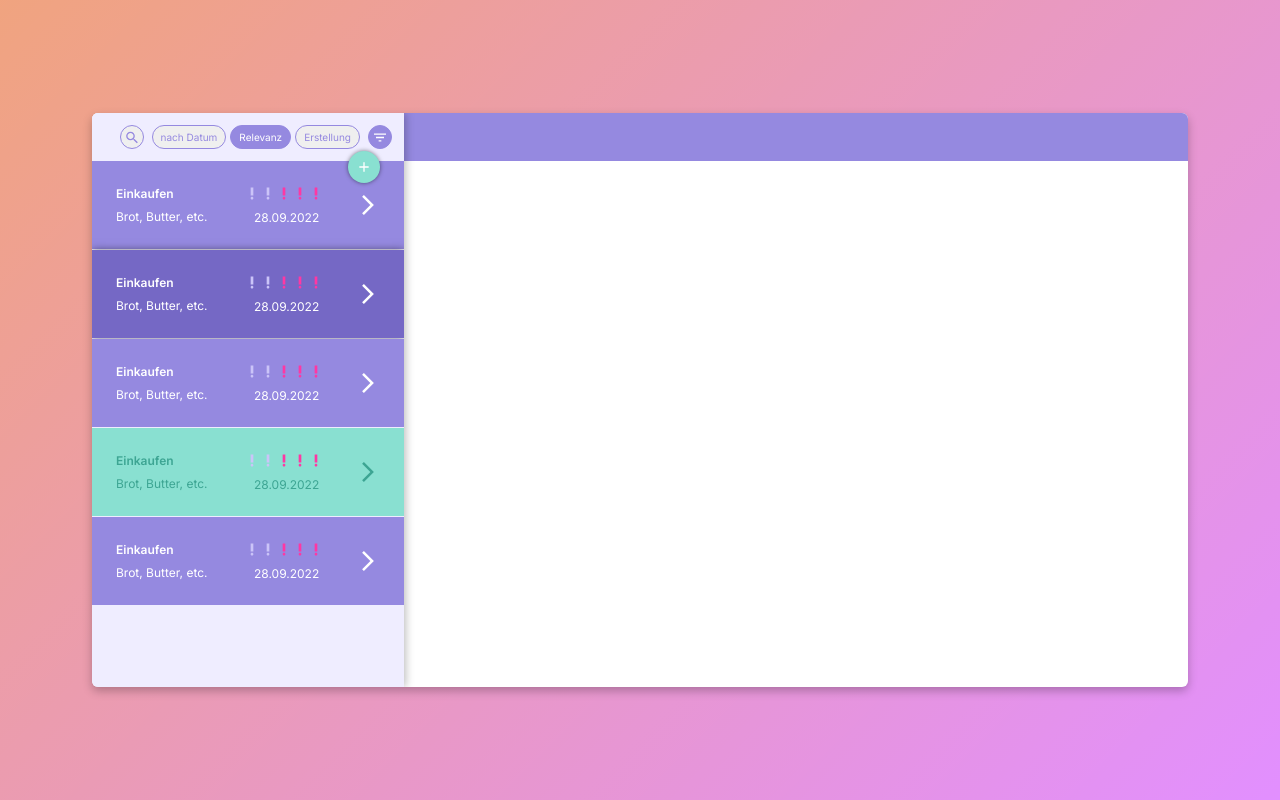
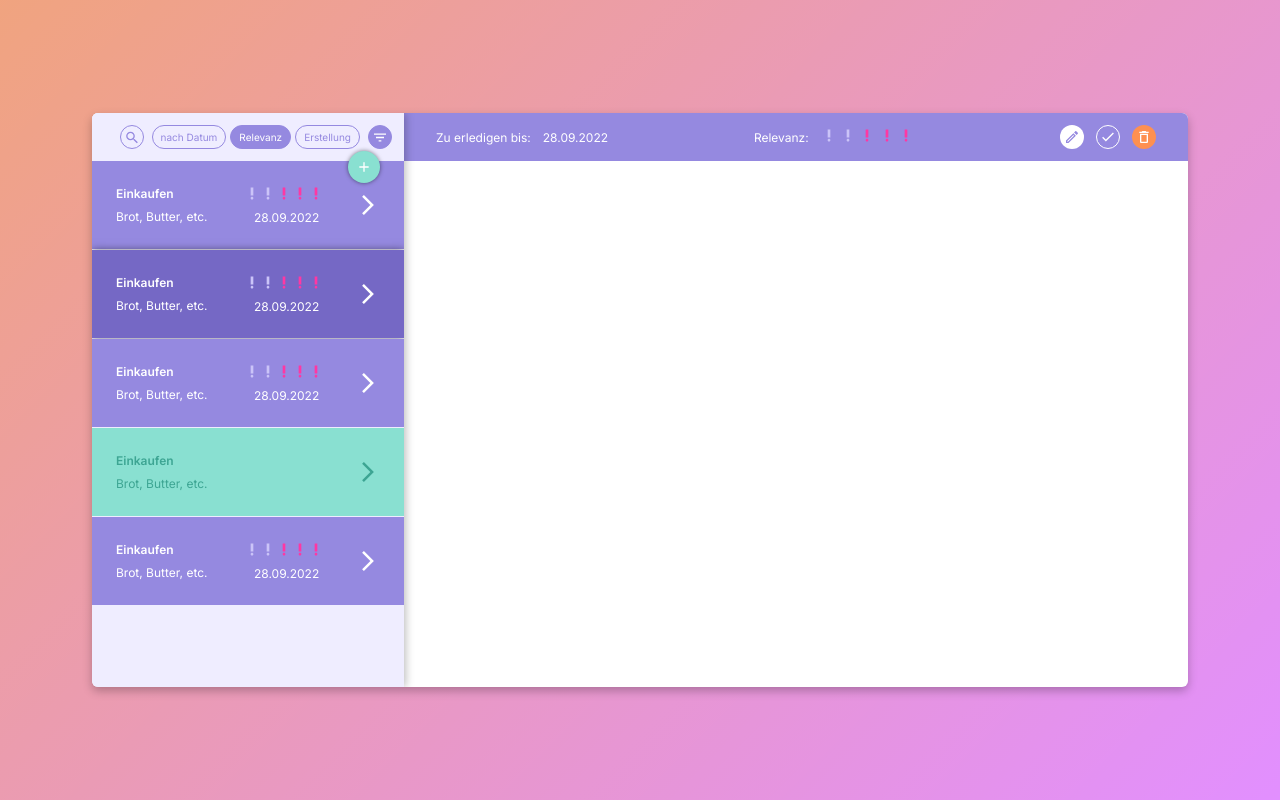
Before and after one commit to randomValue/fee22-project-1, a website with bundled scripts: page source/public/index.html in a window 1280 px wide. Built offline with nearby package versions, Linux system fonts and the light colour scheme.

Commit message:
Add some more styles in header

```diff
--- a/source/public/index.html
+++ b/source/public/index.html
@@ -203,41 +203,6 @@
                                     <span class="nav-button-title">Einkaufen</span>
                                     <span>Brot, Butter, etc.</span>
                                 </span>
-                                <span class="nav-button-date-prio">
-                                    <span class="nav-button-prio">
-                                        <svg width="16" height="17" viewBox="0 0 16 17" fill="none"
-                                             xmlns="http://www.w3.org/2000/svg">
-                                            <path d="M7.99999 14.5C8.73637 14.5 9.33332 13.903 9.33332 13.1667C9.33332 12.4303 8.73637 11.8333 7.99999 11.8333C7.26361 11.8333 6.66666 12.4303 6.66666 13.1667C6.66666 13.903 7.26361 14.5 7.99999 14.5Z"
-                                                  fill="currentColor"/>
-                                            <path d="M6.66666 2.5H9.33332V10.5H6.66666V2.5Z" fill="currentColor"/>
-                                        </svg>
-                                        <svg width="16" height="17" viewBox="0 0 16 17" fill="none"
-                                             xmlns="http://www.w3.org/2000/svg">
-                                            <path d="M7.99999 14.5C8.73637 14.5 9.33332 13.903 9.33332 13.1667C9.33332 12.4303 8.73637 11.8333 7.99999 11.8333C7.26361 11.8333 6.66666 12.4303 6.66666 13.1667C6.66666 13.903 7.26361 14.5 7.99999 14.5Z"
-                                                  fill="currentColor"/>
-                                            <path d="M6.66666 2.5H9.33332V10.5H6.66666V2.5Z" fill="currentColor"/>
-                                        </svg>
-                                        <svg width="16" height="17" viewBox="0 0 16 17" fill="none"
-                                             xmlns="http://www.w3.org/2000/svg" class="active-prio">
-                                            <path d="M7.99999 14.5C8.73637 14.5 9.33332 13.903 9.33332 13.1667C9.33332 12.4303 8.73637 11.8333 7.99999 11.8333C7.26361 11.8333 6.66666 12.4303 6.66666 13.1667C6.66666 13.903 7.26361 14.5 7.99999 14.5Z"
-                                                  fill="currentColor"/>
-                                            <path d="M6.66666 2.5H9.33332V10.5H6.66666V2.5Z" fill="currentColor"/>
-                                        </svg>
-                                        <svg width="16" height="17" viewBox="0 0 16 17" fill="none"
-                                             xmlns="http://www.w3.org/2000/svg" class="active-prio">
-                                            <path d="M7.99999 14.5C8.73637 14.5 9.33332 13.903 9.33332 13.1667C9.33332 12.4303 8.73637 11.8333 7.99999 11.8333C7.26361 11.8333 6.66666 12.4303 6.66666 13.1667C6.66666 13.903 7.26361 14.5 7.99999 14.5Z"
-                                                  fill="currentColor"/>
-                                            <path d="M6.66666 2.5H9.33332V10.5H6.66666V2.5Z" fill="currentColor"/>
-                                        </svg>
-                                        <svg width="16" height="17" viewBox="0 0 16 17" fill="none"
-                                             xmlns="http://www.w3.org/2000/svg" class="active-prio">
-                                            <path d="M7.99999 14.5C8.73637 14.5 9.33332 13.903 9.33332 13.1667C9.33332 12.4303 8.73637 11.8333 7.99999 11.8333C7.26361 11.8333 6.66666 12.4303 6.66666 13.1667C6.66666 13.903 7.26361 14.5 7.99999 14.5Z"
-                                                  fill="currentColor"/>
-                                            <path d="M6.66666 2.5H9.33332V10.5H6.66666V2.5Z" fill="currentColor"/>
-                                        </svg>
-                                    </span>
-                                    <span>28.09.2022</span>
-                                </span>
                                 <svg width="24" height="24" viewBox="0 0 24 24" fill="none"
                                      xmlns="http://www.w3.org/2000/svg">
                                     <path d="M6.11499 20.23L7.88499 22L17.885 12L7.88499 2L6.11499 3.77L14.345 12L6.11499 20.23Z"
@@ -299,7 +264,79 @@
                 </nav>
             </div>
             <section class="note">
-                <div class="header"></div>
+                <div class="header">
+                    <div class="header-date-container">
+                        <div class="header-date-label">
+                            Zu erledigen bis:
+                        </div>
+                        <div class="header-dat">28.09.2022</div>
+                    </div>
+                    <div class="header-prio">
+                        <div class="header-prio-label">Relevanz:</div>
+                        <div>
+                            <svg width="16" height="17" viewBox="0 0 16 17" fill="none"
+                                 xmlns="http://www.w3.org/2000/svg">
+                                <path d="M7.99999 14.5C8.73637 14.5 9.33332 13.903 9.33332 13.1667C9.33332 12.4303 8.73637 11.8333 7.99999 11.8333C7.26361 11.8333 6.66666 12.4303 6.66666 13.1667C6.66666 13.903 7.26361 14.5 7.99999 14.5Z"
+                                      fill="currentColor"/>
+                                <path d="M6.66666 2.5H9.33332V10.5H6.66666V2.5Z" fill="currentColor"/>
+                            </svg>
+                            <svg width="16" height="17" viewBox="0 0 16 17" fill="none"
+                                 xmlns="http://www.w3.org/2000/svg">
+                                <path d="M7.99999 14.5C8.73637 14.5 9.33332 13.903 9.33332 13.1667C9.33332 12.4303 8.73637 11.8333 7.99999 11.8333C7.26361 11.8333 6.66666 12.4303 6.66666 13.1667C6.66666 13.903 7.26361 14.5 7.99999 14.5Z"
+                                      fill="currentColor"/>
+                                <path d="M6.66666 2.5H9.33332V10.5H6.66666V2.5Z" fill="currentColor"/>
+                            </svg>
+                            <svg width="16" height="17" viewBox="0 0 16 17" fill="none"
+                                 xmlns="http://www.w3.org/2000/svg" class="active-prio">
+                                <path d="M7.99999 14.5C8.73637 14.5 9.33332 13.903 9.33332 13.1667C9.33332 12.4303 8.73637 11.8333 7.99999 11.8333C7.26361 11.8333 6.66666 12.4303 6.66666 13.1667C6.66666 13.903 7.26361 14.5 7.99999 14.5Z"
+                                      fill="currentColor"/>
+                                <path d="M6.66666 2.5H9.33332V10.5H6.66666V2.5Z" fill="currentColor"/>
+                            </svg>
+                            <svg width="16" height="17" viewBox="0 0 16 17" fill="none"
+                                 xmlns="http://www.w3.org/2000/svg" class="active-prio">
+                                <path d="M7.99999 14.5C8.73637 14.5 9.33332 13.903 9.33332 13.1667C9.33332 12.4303 8.73637 11.8333 7.99999 11.8333C7.26361 11.8333 6.66666 12.4303 6.66666 13.1667C6.66666 13.903 7.26361 14.5 7.99999 14.5Z"
+                                      fill="currentColor"/>
+                                <path d="M6.66666 2.5H9.33332V10.5H6.66666V2.5Z" fill="currentColor"/>
+                            </svg>
+                            <svg width="16" height="17" viewBox="0 0 16 17" fill="none"
+                                 xmlns="http://www.w3.org/2000/svg" class="active-prio">
+                                <path d="M7.99999 14.5C8.73637 14.5 9.33332 13.903 9.33332 13.1667C9.33332 12.4303 8.73637 11.8333 7.99999 11.8333C7.26361 11.8333 6.66666 12.4303 6.66666 13.1667C6.66666 13.903 7.26361 14.5 7.99999 14.5Z"
+                                      fill="currentColor"/>
+                                <path d="M6.66666 2.5H9.33332V10.5H6.66666V2.5Z" fill="currentColor"/>
+                            </svg>
+                        </div>
+                    </div>
+                    <div class="header-actions">
+                        <button class="button-base icon-button-small button-rounded edit-button">
+                            <svg width="16" height="16" viewBox="0 0 16 16" fill="none"
+                                 xmlns="http://www.w3.org/2000/svg">
+                                <path d="M9.37251 6.01333L9.98584 6.62667L3.94584 12.6667H3.33251V12.0533L9.37251 6.01333ZM11.7725 2C11.6058 2 11.4325 2.06667 11.3058 2.19333L10.0858 3.41333L12.5858 5.91333L13.8058 4.69333C14.0658 4.43333 14.0658 4.01333 13.8058 3.75333L12.2458 2.19333C12.1125 2.06 11.9458 2 11.7725 2ZM9.37251 4.12667L1.99918 11.5V14H4.49918L11.8725 6.62667L9.37251 4.12667Z"
+                                      fill="currentColor"/>
+                            </svg>
+                        </button>
+                        <button class="button-base button-outline icon-button-small button-rounded done-button">
+                            <svg width="16" height="16" viewBox="0 0 16 16" fill="none"
+                                 xmlns="http://www.w3.org/2000/svg">
+                                <svg width="16" height="16" viewBox="0 0 16 16" fill="none"
+                                     xmlns="http://www.w3.org/2000/svg">
+                                    <path d="M5.86666 10.6L3.06666 7.79999L2.13333 8.73332L5.86666 12.4667L13.8667 4.46666L12.9333 3.53333L5.86666 10.6Z"
+                                          fill="currentColor"/>
+                                </svg>
+
+                            </svg>
+                        </button>
+                        <button class="button-base icon-button-small button-rounded delete-button">
+                            <svg width="16" height="16" viewBox="0 0 16 16" fill="none"
+                                 xmlns="http://www.w3.org/2000/svg">
+                                <svg width="16" height="16" viewBox="0 0 16 16" fill="none"
+                                     xmlns="http://www.w3.org/2000/svg">
+                                    <path d="M10.6667 6V12.6667H5.33334V6H10.6667ZM9.66668 2H6.33334L5.66668 2.66667H3.33334V4H12.6667V2.66667H10.3333L9.66668 2ZM12 4.66667H4.00001V12.6667C4.00001 13.4 4.60001 14 5.33334 14H10.6667C11.4 14 12 13.4 12 12.6667V4.66667Z"
+                                          fill="currentColor"/>
+                                </svg>
+                            </svg>
+                        </button>
+                    </div>
+                </div>
             </section>
         </main>
     </div>
--- a/source/public/styles/global.css
+++ b/source/public/styles/global.css
@@ -17,6 +17,7 @@ button {
     font-family: 'Inter', sans-serif;
     font-size: 10px;
     cursor: pointer;
+    background-color: transparent;
 }
 
 :root {
@@ -103,6 +104,30 @@ button {
     display: flex;
     justify-content: space-between;
     align-items: center;
+    padding: 0 var(--spacing-8);
+    color: var(--white)
+}
+
+.header-date-container {
+    display: flex;
+    align-items: center;
+    gap: var(--spacing-3);
+}
+
+.header-prio {
+    display: flex;
+    align-items: center;
+    gap: var(--spacing-3);
+    color: var(--primary-light)
+}
+
+.header-prio-label{
+    color: var(--white);
+}
+
+.header-actions{
+    display: flex;
+    gap: var(--spacing-3);
 }
 
 .main {
@@ -243,3 +268,18 @@ button {
     border-radius: var(--spacing-4);
     box-shadow: 0 0 4px rgba(0, 0, 0, 0.5);
 }
+
+.edit-button {
+    background-color: var(--white);
+    color: var(--primary);
+}
+
+.done-button {
+    border: 1px solid var(--white);
+    color: var(--white);
+}
+
+.delete-button {
+    background-color: var(--orange);
+    color: var(--white);
+}
```
